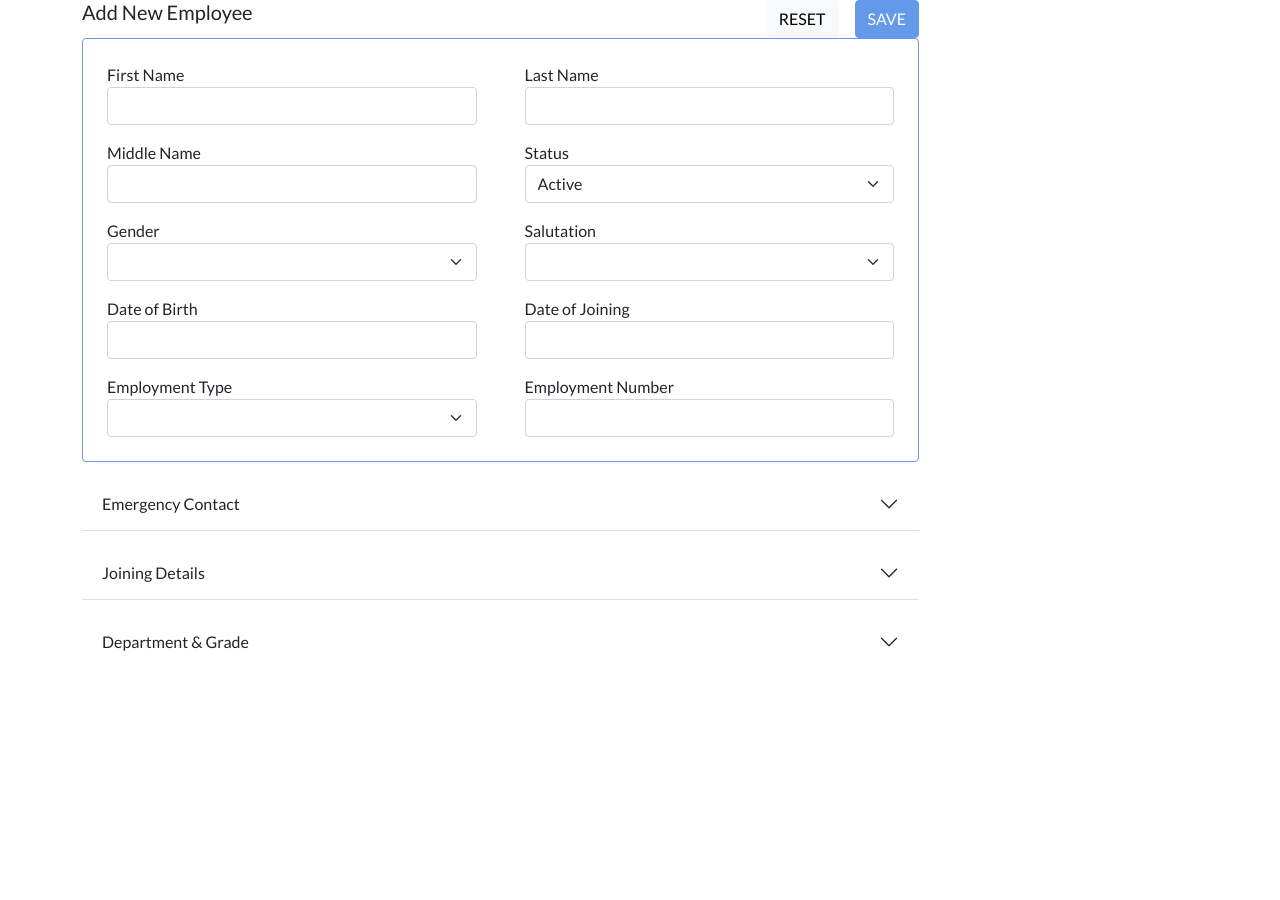
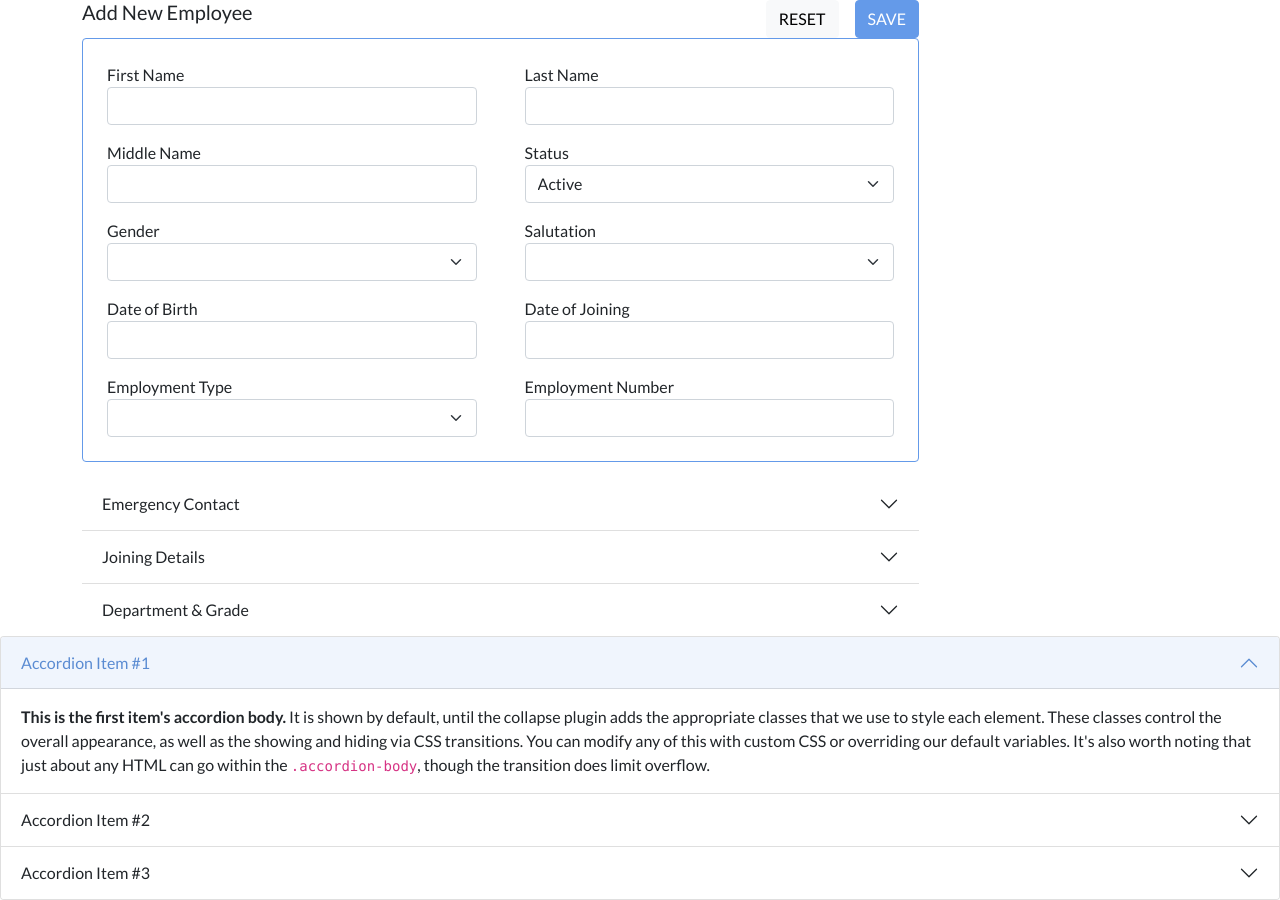
Before and after one commit to schoolite/HRJourney, a website: page form.html in a window 1280 px wide. Before the commit the page ends 800 px from the top, so only its background shows below. Drawn offline with Linux system fonts and the light colour scheme.

Commit message:
acordion

```diff
--- a/form.html
+++ b/form.html
@@ -89,7 +89,7 @@
                     </div>
                </form>
                <div class="accordion accordion-flush" id="accordionFlushExample">
-                    <div class="accordion-item  mb-3">
+                    <div class="accordion-item">
                       <h2 class="accordion-header border-primary" id="flush-headingOne">
                         <button class="accordion-button collapsed" type="button" data-bs-toggle="collapse" data-bs-target="#flush-collapseOne" aria-expanded="false" aria-controls="flush-collapseOne">
                           Emergency Contact
@@ -99,7 +99,7 @@
                         <div class="accordion-body">Placeholder content for this accordion, which is intended to demonstrate the <code>.accordion-flush</code> class. This is the first item's accordion body.</div>
                       </div>
                     </div>
-                    <div class="accordion-item mb-3">
+                    <div class="accordion-item">
                       <h2 class="accordion-header border-primary" id="flush-headingTwo">
                         <button class="accordion-button collapsed" type="button" data-bs-toggle="collapse" data-bs-target="#flush-collapseTwo" aria-expanded="false" aria-controls="flush-collapseTwo">
                           Joining Details
@@ -109,7 +109,7 @@
                         <div class="accordion-body">Placeholder content for this accordion, which is intended to demonstrate the <code>.accordion-flush</code> class. This is the second item's accordion body. Let's imagine this being filled with some actual content.</div>
                       </div>
                     </div>
-                    <div class="accordion-item mb-3">
+                    <div class="accordion-item">
                       <h2 class="accordion-header border-primary" id="flush-headingThree">
                         <button class="accordion-button collapsed" type="button" data-bs-toggle="collapse" data-bs-target="#flush-collapseThree" aria-expanded="false" aria-controls="flush-collapseThree">
                           Department & Grade
@@ -120,7 +120,46 @@
                       </div>
                     </div>
                </div>
+
           </div>
      </div>
+     <div class="accordion" id="accordionExample">
+          <div class="accordion-item">
+            <h2 class="accordion-header" id="headingOne">
+              <button class="accordion-button" type="button" data-bs-toggle="collapse" data-bs-target="#collapseOne" aria-expanded="true" aria-controls="collapseOne">
+                Accordion Item #1
+              </button>
+            </h2>
+            <div id="collapseOne" class="accordion-collapse collapse show" aria-labelledby="headingOne" data-bs-parent="#accordionExample">
+              <div class="accordion-body">
+                <strong>This is the first item's accordion body.</strong> It is shown by default, until the collapse plugin adds the appropriate classes that we use to style each element. These classes control the overall appearance, as well as the showing and hiding via CSS transitions. You can modify any of this with custom CSS or overriding our default variables. It's also worth noting that just about any HTML can go within the <code>.accordion-body</code>, though the transition does limit overflow.
+              </div>
+            </div>
+          </div>
+          <div class="accordion-item">
+            <h2 class="accordion-header" id="headingTwo">
+              <button class="accordion-button collapsed" type="button" data-bs-toggle="collapse" data-bs-target="#collapseTwo" aria-expanded="false" aria-controls="collapseTwo">
+                Accordion Item #2
+              </button>
+            </h2>
+            <div id="collapseTwo" class="accordion-collapse collapse" aria-labelledby="headingTwo" data-bs-parent="#accordionExample">
+              <div class="accordion-body">
+                <strong>This is the second item's accordion body.</strong> It is hidden by default, until the collapse plugin adds the appropriate classes that we use to style each element. These classes control the overall appearance, as well as the showing and hiding via CSS transitions. You can modify any of this with custom CSS or overriding our default variables. It's also worth noting that just about any HTML can go within the <code>.accordion-body</code>, though the transition does limit overflow.
+              </div>
+            </div>
+          </div>
+          <div class="accordion-item">
+            <h2 class="accordion-header" id="headingThree">
+              <button class="accordion-button collapsed" type="button" data-bs-toggle="collapse" data-bs-target="#collapseThree" aria-expanded="false" aria-controls="collapseThree">
+                Accordion Item #3
+              </button>
+            </h2>
+            <div id="collapseThree" class="accordion-collapse collapse" aria-labelledby="headingThree" data-bs-parent="#accordionExample">
+              <div class="accordion-body">
+                <strong>This is the third item's accordion body.</strong> It is hidden by default, until the collapse plugin adds the appropriate classes that we use to style each element. These classes control the overall appearance, as well as the showing and hiding via CSS transitions. You can modify any of this with custom CSS or overriding our default variables. It's also worth noting that just about any HTML can go within the <code>.accordion-body</code>, though the transition does limit overflow.
+              </div>
+            </div>
+          </div>
+        </div>
 </body>
 </html>
```
